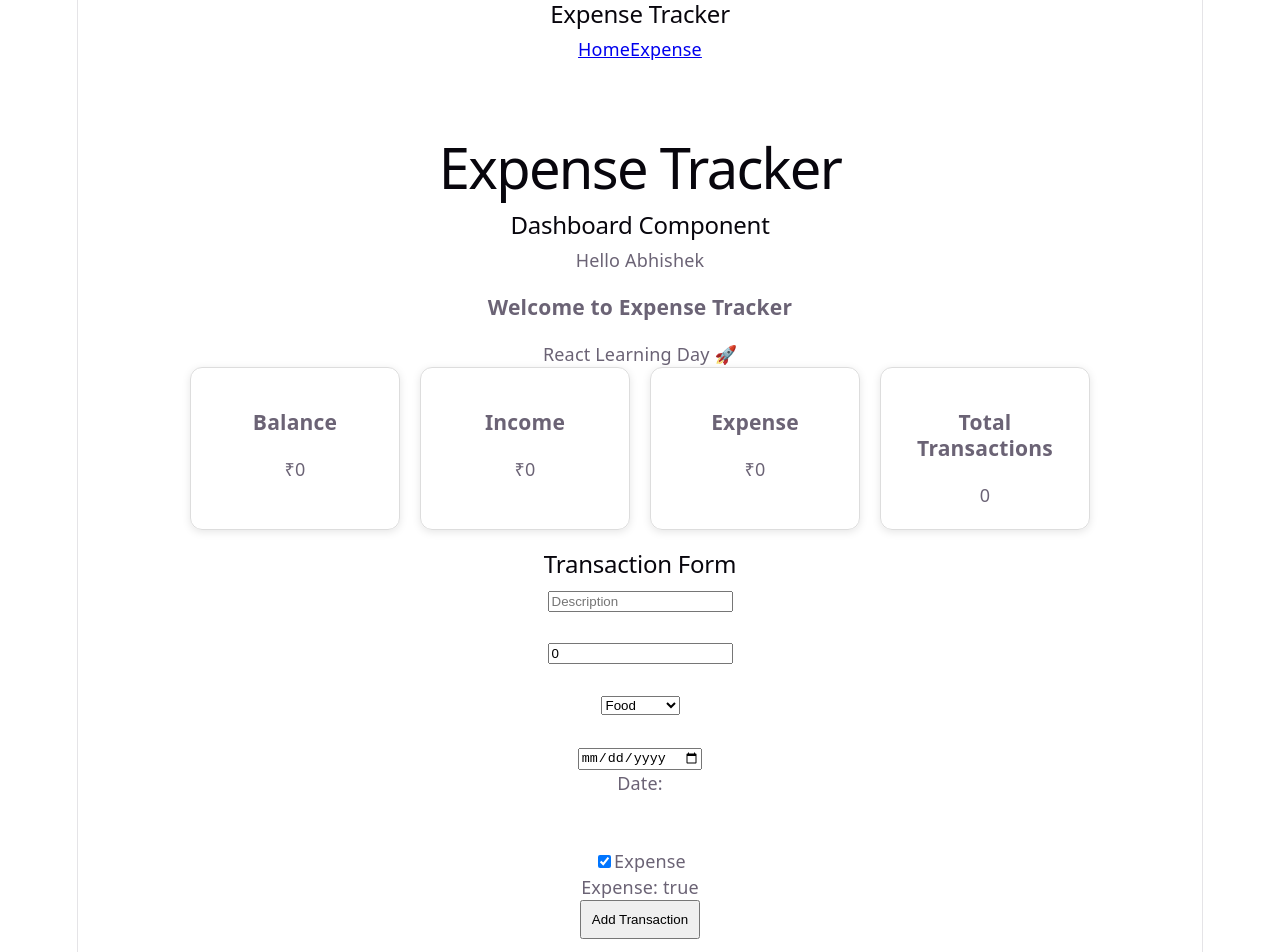
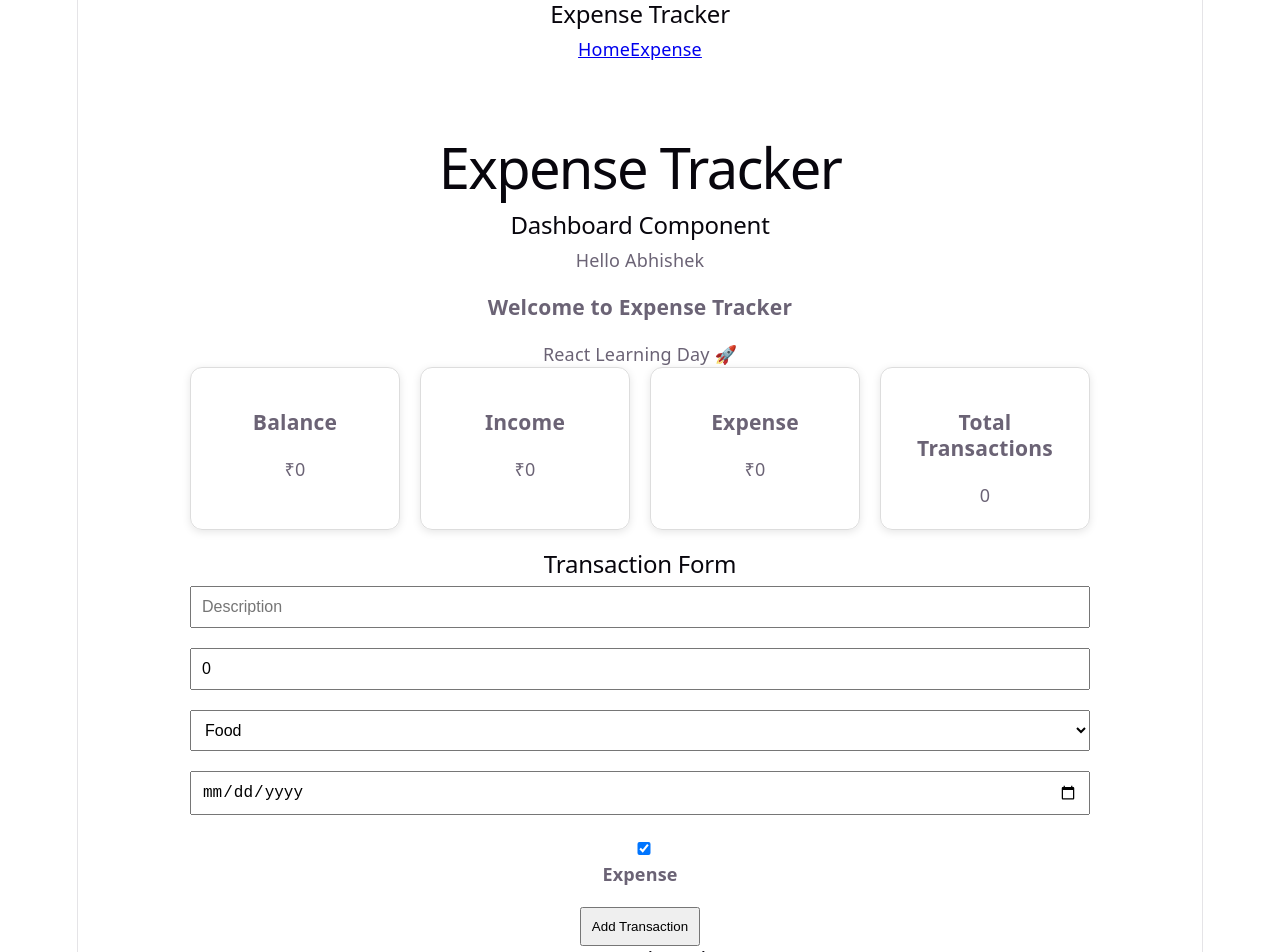
Before and after one commit to abhi12012/expense-tracker-react, a React (Vite) app in the folder expense-tracker-react/: page /expense in a window 1280 px wide. Shown: the top 952 px of the page. Built offline with nearby package versions, Linux system fonts and the light colour scheme.

Commit message:
Add styling for transaction form

```diff
--- a/expense-tracker-react/src/App.css
+++ b/expense-tracker-react/src/App.css
@@ -50,3 +50,32 @@ h1 {
   text-align: center;
   margin-bottom: 30px;
 }
+
+
+
+.form-group {
+  margin-bottom: 20px;
+}
+
+.form-group input,
+.form-group select {
+  width: 100%;
+  padding: 10px;
+  font-size: 16px;
+  box-sizing: border-box;
+}
+
+.form-group label {
+  display: block;
+  margin-bottom: 6px;
+  font-weight: 600;
+}
+
+.form-group button {
+  width: 100%;
+  padding: 12px;
+  font-size: 16px;
+  border: none;
+  border-radius: 8px;
+  cursor: pointer;
+}
--- a/expense-tracker-react/src/components/TransactionForm.jsx
+++ b/expense-tracker-react/src/components/TransactionForm.jsx
@@ -25,6 +25,11 @@ addTransaction,
     <>
       <h2>Transaction Form</h2>
 
+
+
+
+    <div className="form-group">
+
       <input
        ref={descriptionRef}
   type="text"
@@ -33,25 +38,28 @@ addTransaction,
   onChange={(e) => setDescription(e.target.value)}
 />
 
+</div>
 
 
 
-<br />
-      <br />
 
 
+
+<div className="form-group">
 <input
   type="number"
   placeholder="Amount"
   value={amount}
   onChange={(e) => setAmount(Number(e.target.value))}
 />
+</div>
 
 
-<br />
-      <br />
 
 
+
+
+<div className="form-group">
 <select
   value={category}
   onChange={(e) => setCategory(e.target.value)}
@@ -62,28 +70,29 @@ addTransaction,
   <option value="Shopping">Shopping</option>
 </select>
 
-
-<br />
-      <br />
+</div>
 
 
 
+
+<div className="form-group">
 
 <input
   type="date"
   value={date}
   onChange={(e) => setDate(e.target.value)}
 />
-<p>Date: {date}</p>
+
+
+</div>
 
 
 
 
 
 
-<br />
-      <br />
 
+    <div className="form-group">
 
       <label>
   <input
@@ -94,9 +103,9 @@ addTransaction,
   Expense
 </label>
 
- <p>Expense: {isExpense.toString()}</p>
 
 
+</div>
 
 
 
@@ -105,11 +114,9 @@ addTransaction,
 </button>
 
 
-       <br />
-      <br />
 
 
-<br /><br />
+
 
 
 
```
